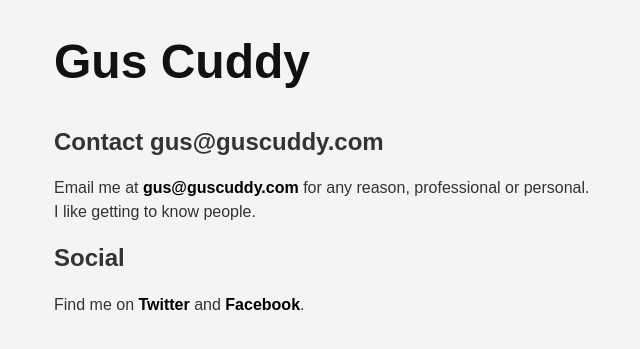
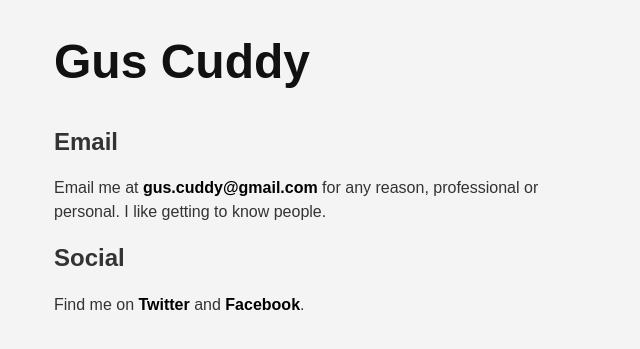
Before and after one commit to gcuddy/gcuddy.github.io, a Jekyll site: the page built from contact.md, in a window 1280 px wide. Shown: the top 349 px of the page, without its empty margins (10-650 px from the left). Built offline with Jekyll 4.4.1, drawn with Linux system fonts in a browser that asks for light colours; nearby versions of some CDN libraries; library files that are not in the unit come from our copies.

Commit message:
Changed contact info.

```diff
--- a/contact.md
+++ b/contact.md
@@ -4,10 +4,10 @@ permalink: /contact
 title: "CONTACT"
 ---
 
-# Contact gus@guscuddy.com
+# Email
 {: .f3}
 
-Email me at [gus@guscuddy.com](mailto:gus@guscuddy.com) for any reason, professional or personal. I like getting to know people.
+Email me at [gus.cuddy@gmail.com](mailto:gus.cuddy@gmail.com) for any reason, professional or personal. I like getting to know people.
 
 # Social
 {: .f3}
```
